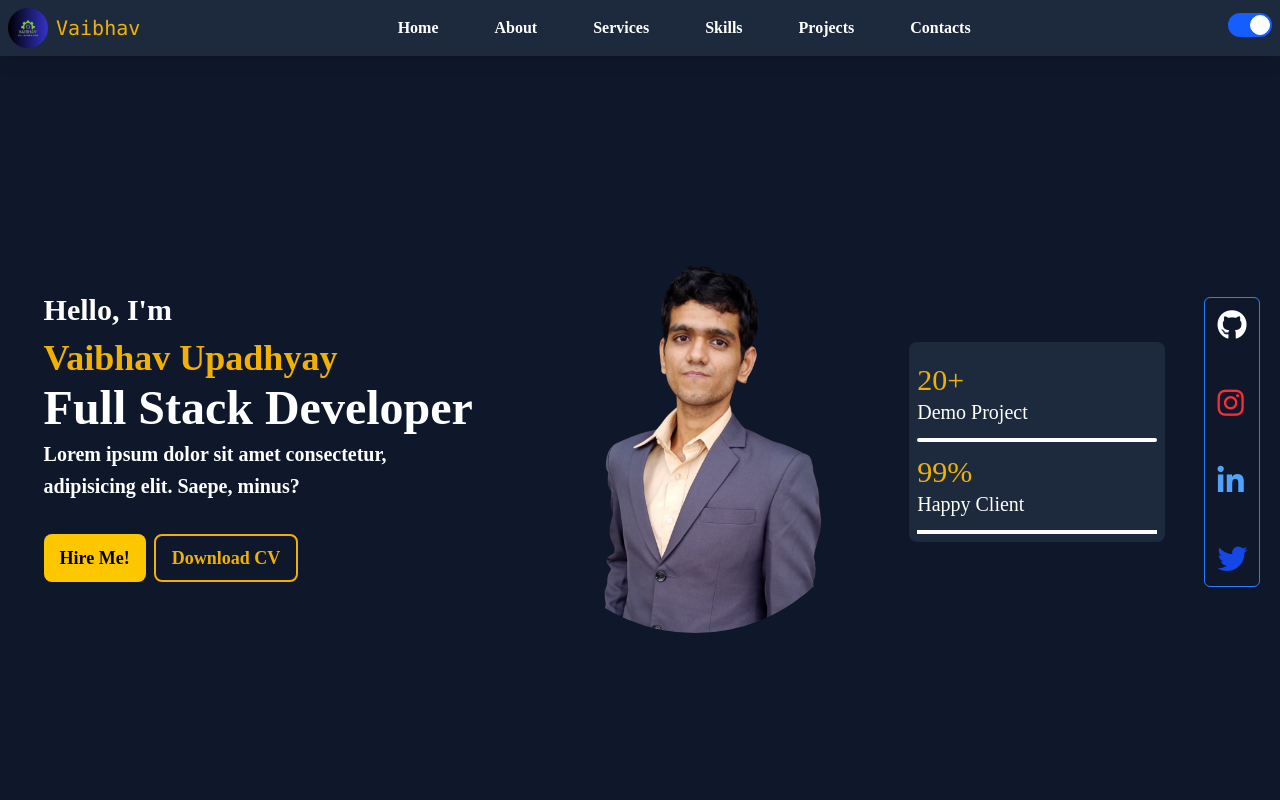
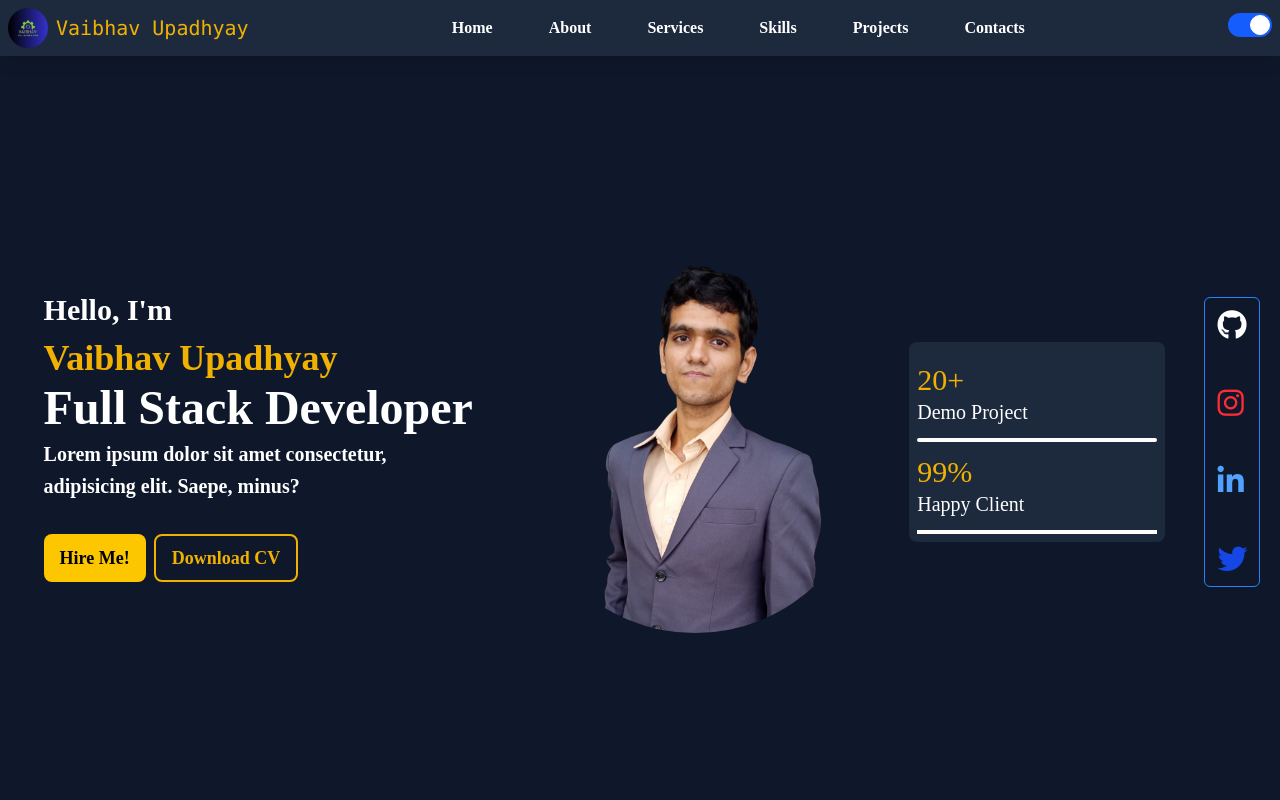
Before and after one commit to upadhyayvaibhav229/Portfolio, a React (Vite) app: page / in a window 1280 px wide. Shown: the top 800 px of the page. Built offline with nearby package versions, Linux system fonts and the light colour scheme.

Commit message:
commited

```diff
--- a/src/Components/Header.jsx
+++ b/src/Components/Header.jsx
@@ -37,7 +37,7 @@
             alt="Logo"
             className="w-10 h-10 rounded-full"
           />
-          <h1 className="text-yellow-500 text-xl font-mono">Vaibhav</h1>
+          <h1 className="text-yellow-500 text-xl font-mono">Vaibhav Upadhyay</h1>
         </div>
 
         {/* Desktop Navbar */}
```
